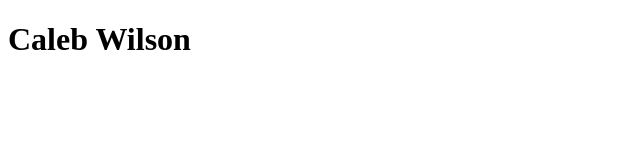
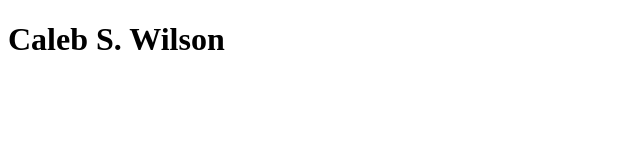
Before and after one commit to wcalebs/wcalebs.github.io, a plain HTML site: page index.html in a window 1280 px wide. Shown: the whole page, without its empty margins (0-640 px from the left). Drawn offline with Linux system fonts and the light colour scheme.

Commit message:
Second Commit

```diff
--- a/index.html
+++ b/index.html
@@ -4,6 +4,6 @@
   <title>Caleb Wilson</title>
 </head>
 <body>
- <h1>Caleb Wilson</h1>
+ <h1>Caleb S. Wilson</h1>
 </body>
 </html>
```
